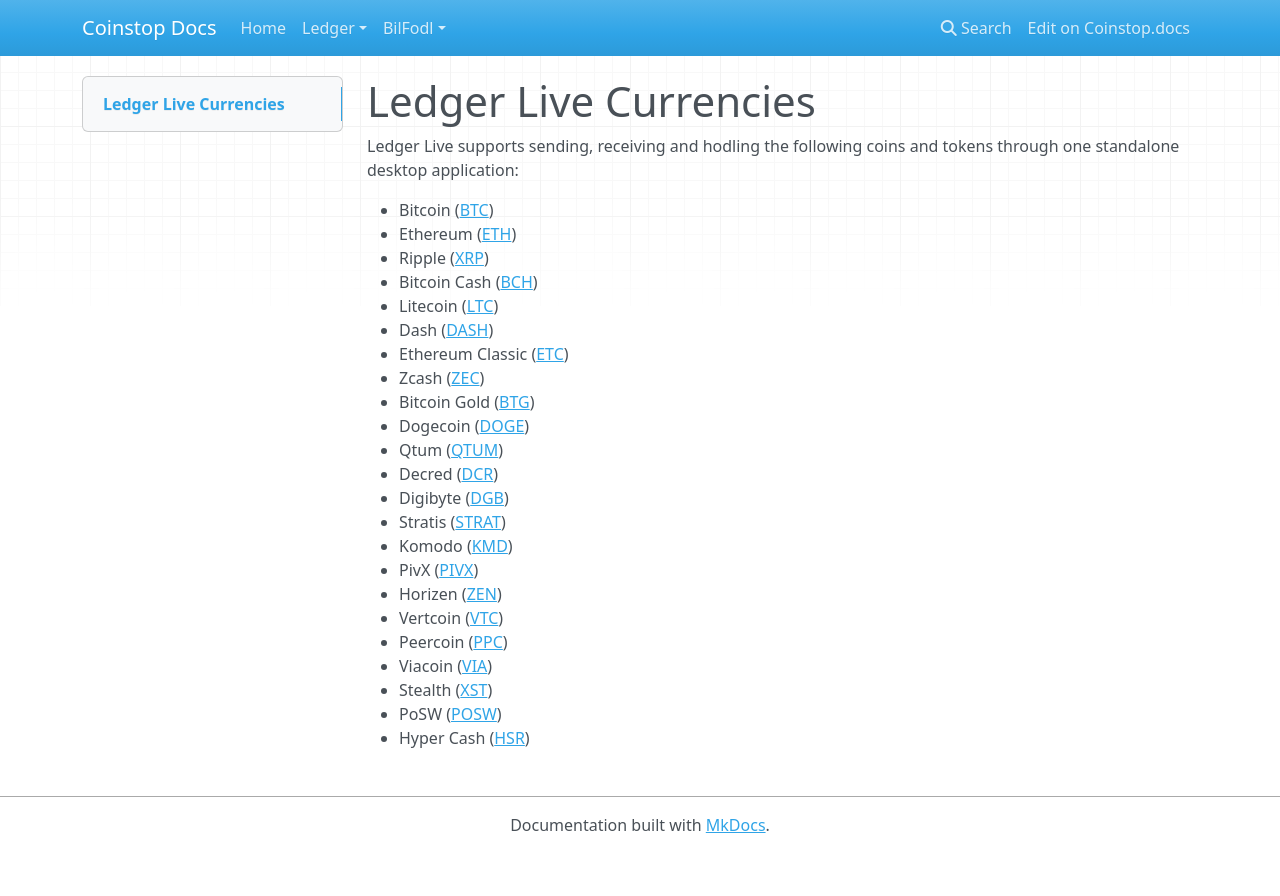
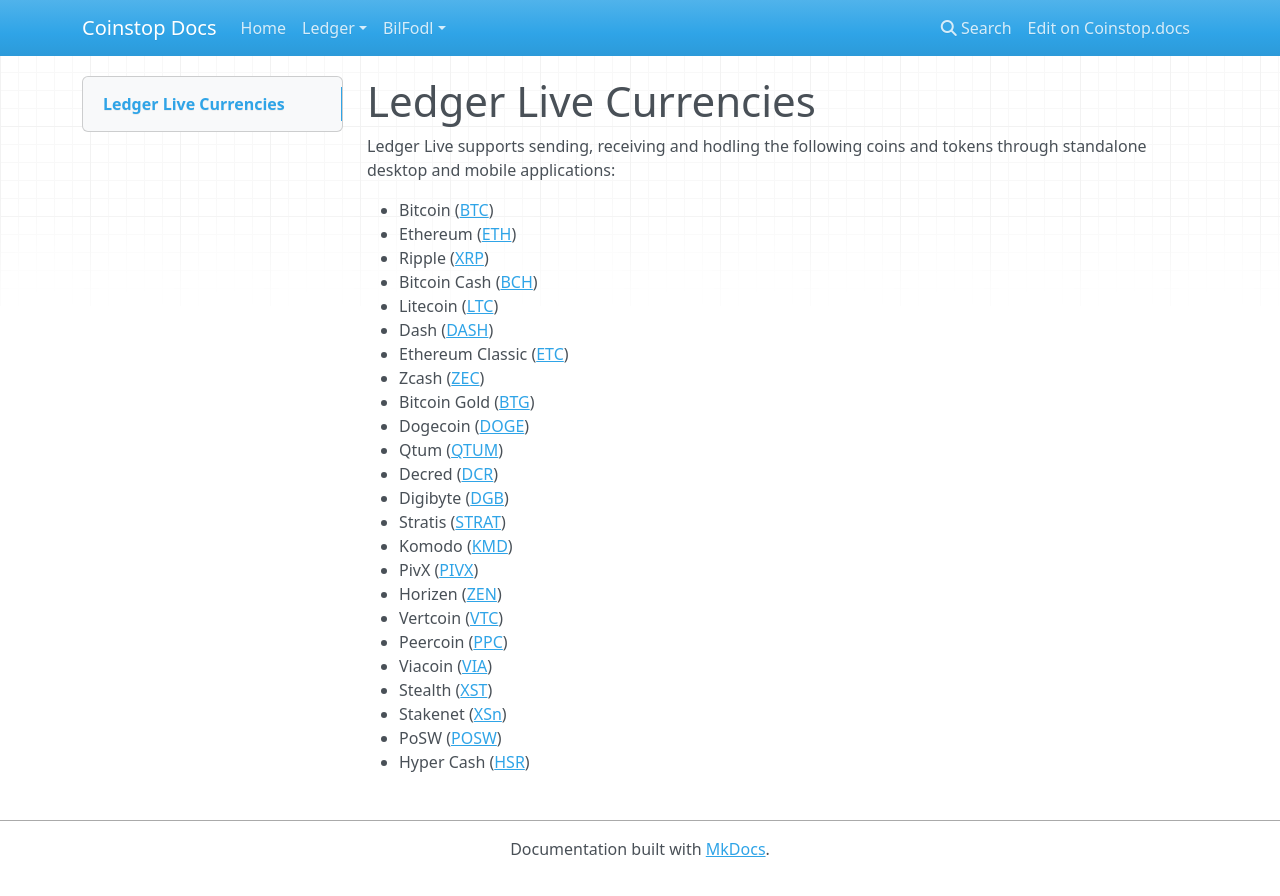
Before and after one commit to coinstopio/coinstopio.docs, an MkDocs documentation site: the page built from docs/Ledger/CompatibleCryptocurrencies/LedgerLiveCurrencies/LedgerLiveCurrencies.md, in a window 1280 px wide. Shown: the top 896 px of the page. Built offline with MkDocs 1.6.1, drawn with Linux system fonts in a browser that asks for light colours; nearby versions of some CDN libraries.

Commit message:
Update LedgerLiveCurrencies.md

```diff
--- a/docs/Ledger/CompatibleCryptocurrencies/LedgerLiveCurrencies/LedgerLiveCurrencies.md
+++ b/docs/Ledger/CompatibleCryptocurrencies/LedgerLiveCurrencies/LedgerLiveCurrencies.md
@@ -1,7 +1,7 @@
 
 # Ledger Live Currencies
 
-Ledger Live supports sending, receiving and hodling the following coins and tokens through one standalone desktop application:
+Ledger Live supports sending, receiving and hodling the following coins and tokens through standalone desktop and mobile applications:
 
 -   Bitcoin ([BTC](https://bitcoin.org/))
 -   Ethereum ([ETH](https://www.ethereum.org/))
@@ -24,5 +24,6 @@
 -   Peercoin ([PPC](https://peercoin.net/))
 -   Viacoin ([VIA](https://viacoin.org/))
 -   Stealth ([XST](https://stealth.org/))
+-   Stakenet ([XSn](https://stakenet.io/))
 -   PoSW ([POSW](https://posw.io/))
 -   Hyper Cash ([HSR](https://h.cash/))
```
